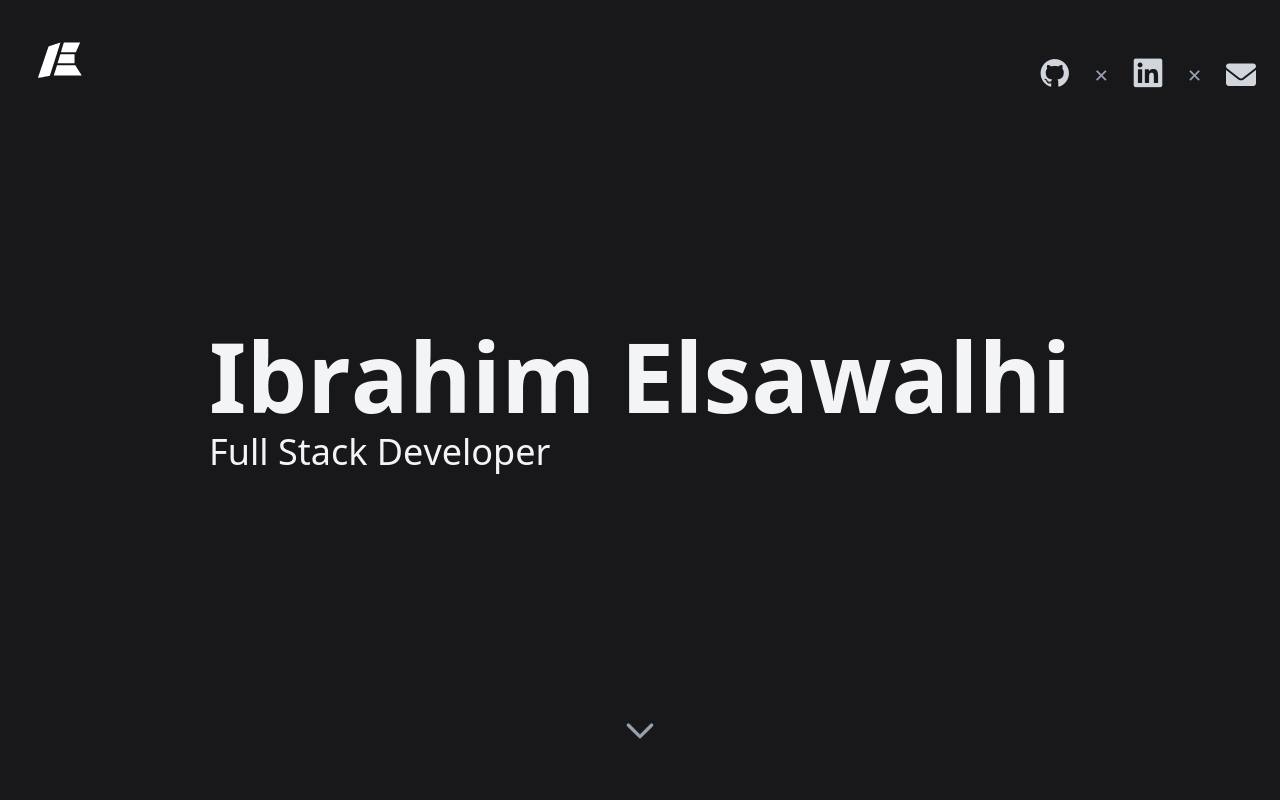
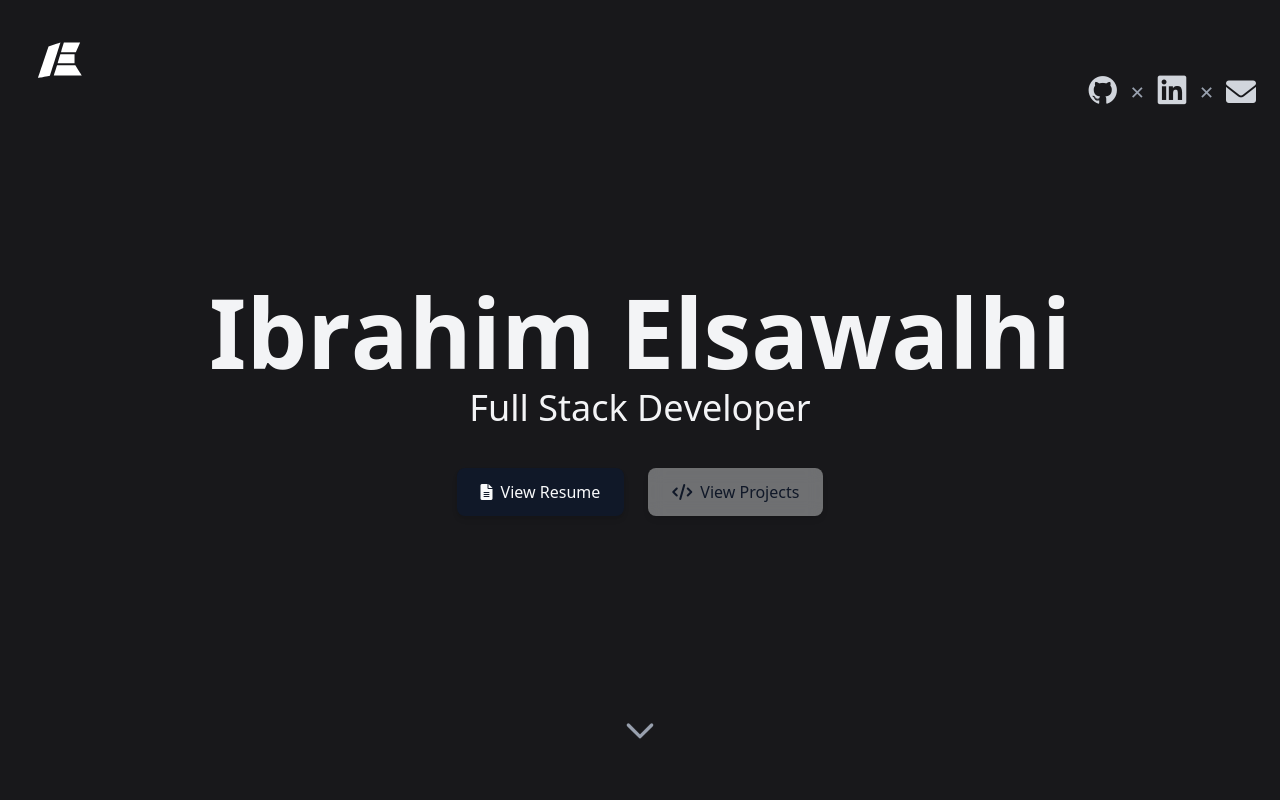
Before and after one commit to IbrahimElsa/portfolio-v2, a Next.js app: page / in a window 1280 px wide. Shown: the top 800 px of the page. Built offline with nearby package versions, Linux system fonts and the light colour scheme.

Commit message:
added resume to site

```diff
--- a/src/app/page.tsx
+++ b/src/app/page.tsx
@@ -6,12 +6,11 @@ import Image from 'next/image';
 import { TextMorph } from '@/components/ui/text-morph';
 import { useTechAnimations } from '@/lib/tech-animations';
 import { useVisitorNotification } from '@/lib/notify-service';
-import IntroWrapper from '@/components/IntroWrapper'; // Only importing IntroWrapper now
+import IntroWrapper from '@/components/IntroWrapper';
 
 export default function Home() {
   const [mounted, setMounted] = useState(false);
 
-  // Use the tech animations hook
   const {
     activeTitle,
     activeTech,
@@ -23,7 +22,6 @@ export default function Home() {
   useEffect(() => {
     setMounted(true);
 
-    // Add temporary CSS to body to ensure dark background during animation
     document.body.classList.add('bg-zinc-900');
 
     return () => {
@@ -31,21 +29,19 @@ export default function Home() {
     };
   }, []);
 
-  // Use the visitor notification hook
   useVisitorNotification();
 
   if (!mounted) return null;
 
-  // Wrap the content with the intro animation
+
   return (
     <IntroWrapper>
       <main className="bg-zinc-900 min-h-screen">
-        {/* Hero Section - adjusted to allow more space for logo */}
         <section
           id="about"
           className="relative text-gray-100 px-4 sm:px-10 h-screen flex items-center justify-center -mb-20"
         >
-          <div className="flex flex-col sm:flex-row items-center justify-center space-y-6 sm:space-y-0 sm:space-x-12 text-center sm:text-left">
+          <div className="flex flex-col items-center justify-center text-center">
             <div>
               <TextMorph
                 as="h1"
@@ -59,6 +55,35 @@ export default function Home() {
               >
                 Full Stack Developer
               </TextMorph>
+
+              <div className="mt-8 sm:mt-10 flex flex-col sm:flex-row items-center justify-center gap-4 sm:gap-6">
+                <a
+                  href="/Ibrahim_Resume_OnePage.pdf"
+                  target="_blank"
+                  rel="noopener noreferrer"
+                  className="px-6 py-3 bg-primary text-primary-foreground rounded-md hover:bg-primary/90 transition-all duration-300 hover:scale-105 shadow-md flex items-center justify-center space-x-2 w-48 sm:w-auto"
+                  aria-label="Download Resume"
+                >
+                  <i className="fas fa-file-alt"></i>
+                  <span>View Resume</span>
+                </a>
+
+
+                <a
+                  href="#projects"
+                  className="px-6 py-3 bg-secondary/40 text-secondary-foreground rounded-md hover:bg-secondary/60 transition-all duration-300 hover:scale-105 backdrop-blur-sm shadow-md flex items-center justify-center space-x-2 w-48 sm:w-auto"
+                  aria-label="View Projects"
+                  onClick={(e) => {
+                    e.preventDefault();
+                    document.getElementById('projects')?.scrollIntoView({
+                      behavior: 'smooth'
+                    });
+                  }}
+                >
+                  <i className="fas fa-code"></i>
+                  <span>View Projects</span>
+                </a>
+              </div>
             </div>
           </div>
         </section>
@@ -82,7 +107,6 @@ export default function Home() {
           </button>
         </div>
 
-        {/* Technologies Section */}
         <section
           id="skills"
           className="text-gray-100 px-4 sm:px-10 h-auto flex flex-col items-center mt-20"
@@ -132,7 +156,6 @@ export default function Home() {
           </div>
         </section>
 
-        {/* Projects Section */}
         <section
           id="projects"
           className="text-white px-4 sm:px-10 py-8 sm:mt-50 mt-40"
--- a/src/components/Navbar.tsx
+++ b/src/components/Navbar.tsx
@@ -1,22 +1,11 @@
 'use client';
 
-import { useState, useEffect } from 'react';
+import { useState } from 'react';
 import { cn } from '@/lib/utils';
 import { motion } from 'framer-motion';
 
 export default function Navbar() {
   const [isMenuOpen, setIsMenuOpen] = useState(false);
-  const [scrolled, setScrolled] = useState(false);
-
-  // Handle scroll event to add background when scrolling down
-  useEffect(() => {
-    const handleScroll = () => {
-      setScrolled(window.scrollY > 50);
-    };
-
-    window.addEventListener('scroll', handleScroll);
-    return () => window.removeEventListener('scroll', handleScroll);
-  }, []);
 
   // Toggle mobile menu
   const toggleMenu = () => {
@@ -25,28 +14,28 @@ export default function Navbar() {
 
   return (
     <nav className="fixed w-full z-20 transition-all duration-300">
-      {/* Using a fixed height container for more consistent positioning */}
-      <div className="h-[100px] sm:h-[150px] flex items-center relative">
-        {/* Reserved space for logo */}
+      {/* Main navigation bar aligned with the middle of logo */}
+      <div className="flex items-center">
+        {/* Left space for logo - ensures consistent positioning with the 3D logo */}
         <div className="w-24 sm:w-28"></div>
 
         {/* Spacer to push content to the right */}
         <div className="flex-grow"></div>
 
-        {/* Social links - desktop - using vertical centering */}
-        <div className="hidden md:flex items-center space-x-6 pr-6 absolute top-1/2 right-0 transform -translate-y-1/2">
+        {/* Social links - desktop - positioned to align with middle of the logo */}
+        <div className="hidden md:flex items-center pr-6 mt-[54px] sm:mt-[74px]">
           <SocialLink
             href="https://github.com/IbrahimElsa"
             icon="devicon-github-original"
             label="GitHub"
           />
-          <span className="text-gray-400 text-lg">✕</span>
+          <span className="text-gray-400 text-lg mx-3">✕</span>
           <SocialLink
             href="https://linkedin.com/in/ibrahim-elsawalhi"
             icon="devicon-linkedin-plain"
             label="LinkedIn"
           />
-          <span className="text-gray-400 text-lg">✕</span>
+          <span className="text-gray-400 text-lg mx-3">✕</span>
           <SocialLink
             href="mailto:ibrahim@example.com"
             icon="fas fa-envelope"
@@ -54,10 +43,10 @@ export default function Navbar() {
           />
         </div>
 
-        {/* Mobile menu button - absolutely positioned at vertical center */}
+        {/* Mobile menu button - aligned with the middle of the logo */}
         <button
           onClick={toggleMenu}
-          className="md:hidden text-gray-100 focus:outline-none pr-4 sm:pr-6 absolute top-1/2 right-0 transform -translate-y-1/2"
+          className="md:hidden text-gray-100 focus:outline-none pr-4 sm:pr-6 mt-[54px] sm:mt-[74px]"
           aria-label="Toggle mobile menu"
         >
           <svg
@@ -92,7 +81,7 @@ export default function Navbar() {
           initial={{ opacity: 0, y: -10 }}
           animate={{ opacity: 1, y: 0 }}
           exit={{ opacity: 0, y: -10 }}
-          className="md:hidden bg-zinc-800 mt-1 mx-4 rounded-lg shadow-lg overflow-hidden"
+          className="md:hidden bg-zinc-800 mt-3 mx-4 rounded-lg shadow-lg overflow-hidden"
         >
           <div className="px-4 py-4">
             <div className="flex justify-around py-3">
```
Also changed, not shown: src/app/globals.css (line endings or trailing spaces), 1 other file (tests, documents, lock files or other folders).
